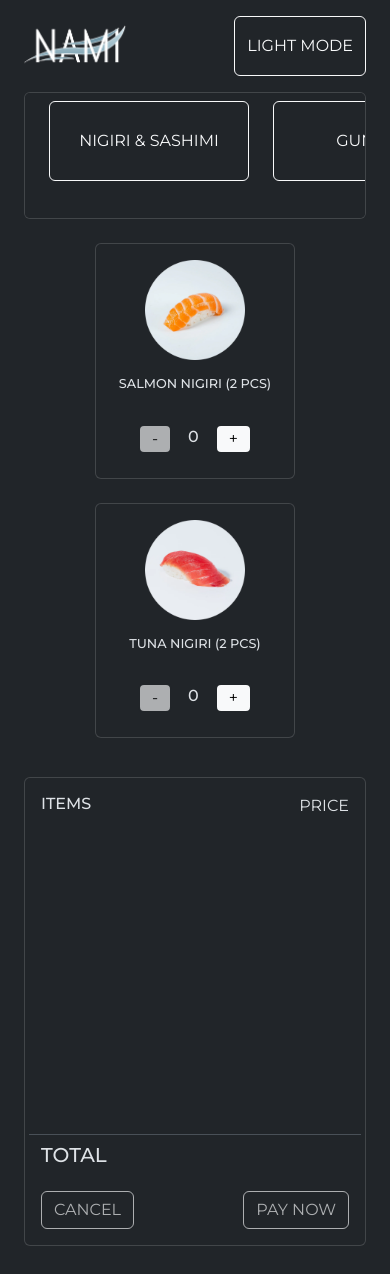
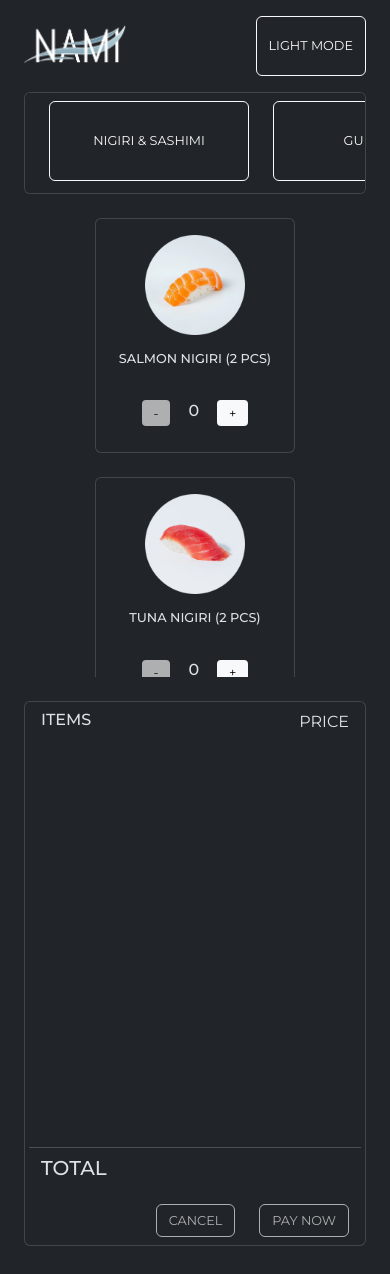
Before and after one commit to AJBernardo/AJBernardo.github.io, a PHP site: page /ADET/A04/index.html in a window 390 px wide. Run offline with PHP 8.4, Linux system fonts and the light colour scheme.

Commit message:
[FE] - Fixed minor issues

```diff
--- a/ADET/A04/assets/css/style.css
+++ b/ADET/A04/assets/css/style.css
@@ -3,7 +3,7 @@
 }
 
 .const-height {
-    height: calc(100vh - 120px);
+    height: calc(100dvh - 120px);
 }
 
 .heading{
@@ -47,10 +47,31 @@
     }
 
     .menu-container {
-        height: calc(40dvh);
+        height: calc(36dvh);
     }
 
     .receipt {
-        height: calc(50dvh - 168px);
+        height: calc(54dvh - 168px);
+    }
+
+    .btn{
+        font-size: 0.9rem;
     }
 }
+
+@media(max-width: 448px){
+    .categories-container {
+        height: 8dvh;
+    }
+
+    .menu-container {
+        height: calc(36dvh);
+    }
+
+    .receipt {
+        height: calc(56dvh - 168px);
+    }
+    .btn{
+        font-size: 0.8rem;
+    }
+}
--- a/ADET/A04/assets/js/script.js
+++ b/ADET/A04/assets/js/script.js
@@ -69,7 +69,13 @@ function addItem(i, itemIndex) {
             </div>
         </div>`;
     }
+
     totalAmount.textContent = `₱${total}.00`
+    const addedItem = document.getElementById(`${itemArray.itemCode}-receipt`);
+    // FOR FUTURE REFERNCE: .scrollIntoView() was used to show the current element to display
+    if (addedItem) {
+        addedItem.scrollIntoView({ behavior: 'smooth', block: 'center' });
+    }
 }
 
 function removeItem(i, itemIndex) {
@@ -119,8 +125,12 @@ function isReceiptEmpty() {
 
 function reset() {
     total = 0;
-    salesList.innerHTML = '';
     totalAmount.innerHTML = '';
+    salesList.innerHTML = `<div class="mb-3">
+                            <div class="d-flex justify-content-between">
+                                <h6>ITEMS</h6><span class="text-end">PRICE</span>
+                            </div>
+                        </div>`;
 
     menuList.forEach(menu => {
         menu.items.forEach(item => {
--- a/ADET/A04/index.html
+++ b/ADET/A04/index.html
@@ -38,7 +38,7 @@
                 </div>
             </div>
             <div class="col-md-5 col-lg-4 col-xxl-3 const-height receipt">
-                <div class="card h-100 p-3">
+                <div class="card h-100 px-3 py-2 p-sm-3">
                     <div class="row mb-3 overflow-hidden" style="height: 65dvh;">
                         <div class="col overflow-y-auto h-100" id="sales-list">
                             <div class="mb-3">
@@ -53,7 +53,7 @@
                         <div class="d-flex justify-content-between border-top pt-2">
                             <h5>TOTAL</h5><span class="text-end" id="total-amount"></span>
                         </div>
-                        <div class="d-flex justify-content-between gap-4 mt-3">
+                        <div class="d-flex justify-content-end justify-content-md-between gap-4 mt-3">
                             <button class="btn btn-outline-light" id="button-cancel" onclick="reset()">CANCEL</button>
                             <button class="btn btn-outline-light" id="button-pay" onclick="reset()">PAY NOW</button>
                         </div>
@@ -68,7 +68,6 @@
         crossorigin="anonymous"></script>
     <script src="assets/js/data.js"></script>
     <script src="assets/js/script.js"></script>
-
 </body>
 
 </html>
```
